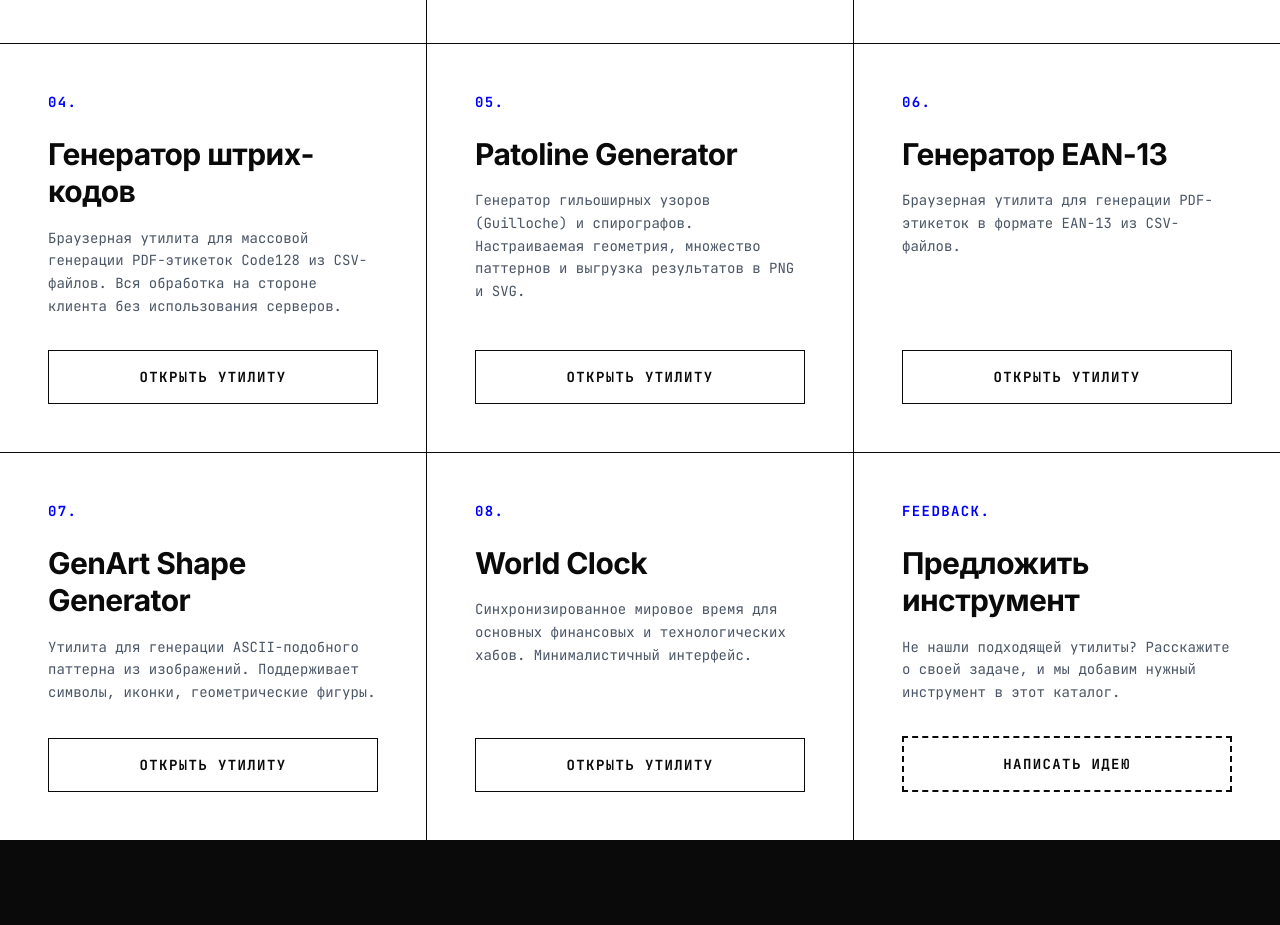
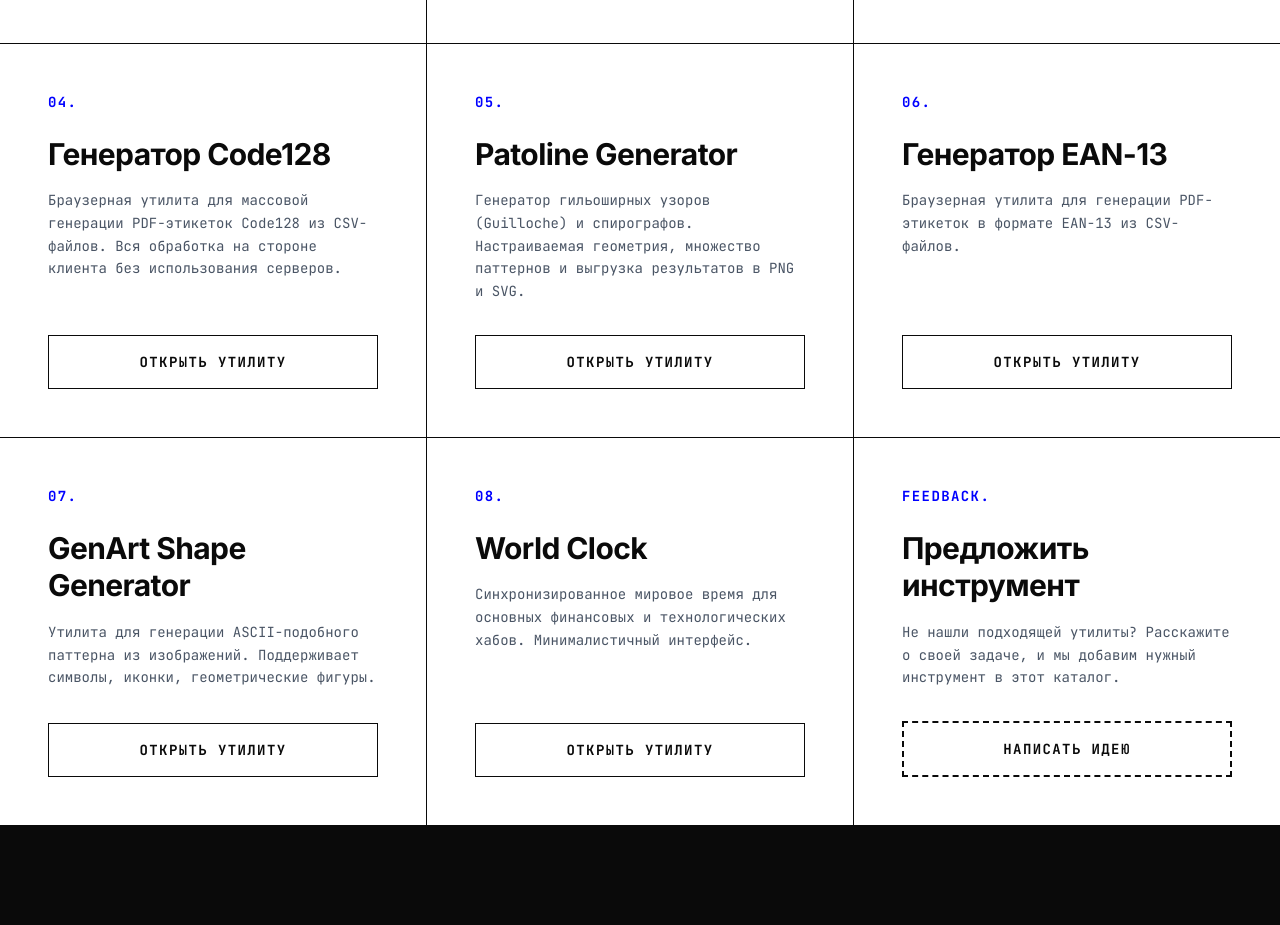
Before and after one commit to v1per4ever/P.MIROSHNIK.TOOLS, a React (Vite) app: page / in a window 1280 px wide. Shown: the part 1400-2325 px from the top of the page. Built offline with nearby package versions, Linux system fonts and the light colour scheme.

Commit message:
feat: rename 'Генератор штрих-кодов' to 'Генератор Code128' on the index page

```diff
--- a/src/index.jsx
+++ b/src/index.jsx
@@ -132,7 +132,7 @@ import { createRoot } from 'react-dom/client';
                     link: "./my/chroma_color_tools.html"
                 },
                 {
-                    title: "Генератор штрих-кодов",
+                    title: "Генератор Code128",
                     content: "Браузерная утилита для массовой генерации PDF-этикеток Code128 из CSV-файлов. Вся обработка на стороне клиента без использования серверов.",
                     link: "./my/barcode_generator.html"
                 },
```
